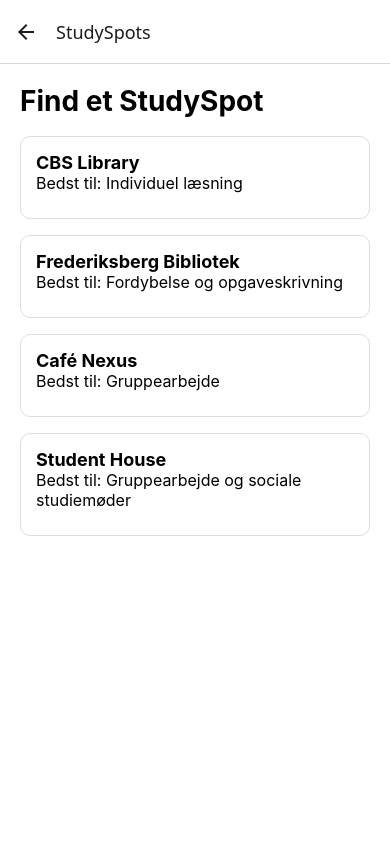
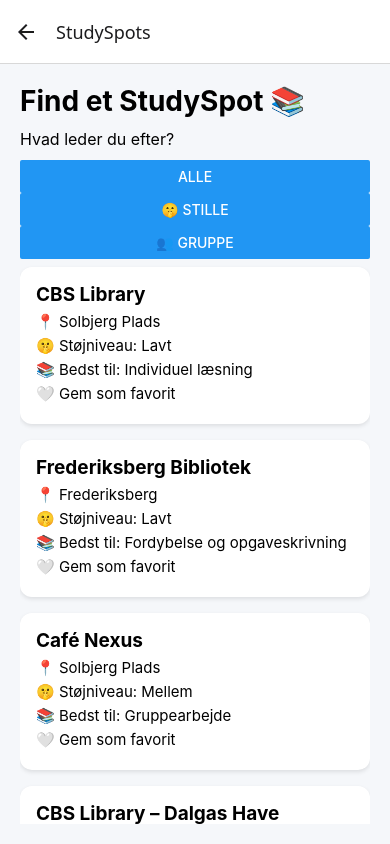
Before and after one commit to Mery-ss/StudySpot, a React Native app: screen /StudySpots in a window 390 px wide. Built offline with nearby package versions, Linux system fonts and the light colour scheme.

Commit message:
Opdateret StudySpot med nyt design, filtre og favoritter

```diff
--- a/screens/DetailsScreen.js
+++ b/screens/DetailsScreen.js
@@ -4,10 +4,10 @@
 // Importerer de React Native-komponenter, vi skal bruge
 import { View, Text, Button } from "react-native";
 
-// Importerer vores styling fra den separate styling-fil
+// Importerer vores styling
 import { GlobalStyle } from "../styles/GlobalStyle";
 
-// DetailsScreen viser information om det StudySpot, brugeren har valgt
+// DetailsScreen viser information om det valgte StudySpot
 export default function DetailsScreen({ route, navigation }) {
 
   // Henter det valgte studiested fra StudySpotsScreen
@@ -16,29 +16,38 @@
   return (
     <View style={GlobalStyle.container}>
 
-      {/* Navnet på det valgte StudySpot */}
+      {/* Navnet på StudySpottet */}
       <Text style={GlobalStyle.title}>
-        {place.name}
+        📍 {place.name}
       </Text>
 
-      {/* Information om studiestedet */}
-      <Text style={GlobalStyle.text}>
-        Støjniveau: {place.noise}
+      {/* Område */}
+      <Text style={GlobalStyle.subtitle}>
+        {place.area}
       </Text>
 
-      <Text style={GlobalStyle.text}>
-        Wi-Fi: {place.wifi}
-      </Text>
+      {/* Information om stedet */}
+      <View style={GlobalStyle.itemContainer}>
 
-      <Text style={GlobalStyle.text}>
-        Strøm: {place.power}
-      </Text>
+        <Text style={GlobalStyle.infoText}>
+          🤫 Støjniveau: {place.noise}
+        </Text>
 
-      <Text style={GlobalStyle.text}>
-        Bedst til: {place.bestFor}
-      </Text>
+        <Text style={GlobalStyle.infoText}>
+          📶 Wi-Fi: {place.wifi}
+        </Text>
 
-      {/* Knap der sender brugeren tilbage til listen */}
+        <Text style={GlobalStyle.infoText}>
+          🔌 Strøm: {place.power}
+        </Text>
+
+        <Text style={GlobalStyle.infoText}>
+          📚 Bedst til: {place.bestFor}
+        </Text>
+
+      </View>
+
+      {/* Knap tilbage til listen */}
       <Button
         title="Tilbage til StudySpots"
         onPress={() => navigation.goBack()}
--- a/screens/HomeScreen.js
+++ b/screens/HomeScreen.js
@@ -4,35 +4,51 @@
 // Importerer de React Native-komponenter, vi bruger på siden
 import { View, Text, Button } from "react-native";
 
-// Importerer vores styling fra den separate styling-fil
+// Importerer vores styling
 import { GlobalStyle } from "../styles/GlobalStyle";
 
 // HomeScreen er forsiden i StudySpot
 export default function HomeScreen({ navigation }) {
   return (
     <View style={GlobalStyle.container}>
-      {/* View 1: Appens introduktion */}
+
+      {/* Introduktion til StudySpot */}
       <View>
-        <Text style={GlobalStyle.title}>StudySpot</Text>
+        <Text style={GlobalStyle.title}>📍 StudySpot</Text>
 
-        <Text style={GlobalStyle.text}>Find det perfekte sted at studere</Text>
-      </View>
-
-      {/* View 2: Kort forklaring af appens værdi */}
-      <View>
-        <Text style={GlobalStyle.text}>
-          Er du ny studerende? Find et studiested, der passer til dine behov for
-          ro, Wi-Fi, strøm og studieform.
+        <Text style={GlobalStyle.subtitle}>
+          Find dit næste studiested på CBS
         </Text>
       </View>
 
-      {/* View 3: Navigation til StudySpots */}
+      {/* Forklaring af appens formål */}
+      <View>
+        <Text style={GlobalStyle.text}>
+          Er du ny på CBS? StudySpot hjælper dig med at finde et studiested,
+          der passer til dine behov.
+        </Text>
+
+        <Text style={GlobalStyle.text}>
+          🤫 Find ro til individuel læsning
+        </Text>
+
+        <Text style={GlobalStyle.text}>
+          👥 Find steder til gruppearbejde
+        </Text>
+
+        <Text style={GlobalStyle.text}>
+          📶 Se Wi-Fi og strøm
+        </Text>
+      </View>
+
+      {/* Knap til listen over StudySpots */}
       <View>
         <Button
           title="Find StudySpots"
           onPress={() => navigation.navigate("StudySpots")}
         />
       </View>
+
     </View>
   );
 }
--- a/screens/StudySpotsScreen.js
+++ b/screens/StudySpotsScreen.js
@@ -1,83 +1,127 @@
-// Importerer React
-import React from "react";
+// Importerer React og useState
+import React, { useState } from "react";
 
 // Importerer de React Native-komponenter, vi skal bruge
-import { View, Text, FlatList, TouchableOpacity } from "react-native";
+import { View, Text, FlatList, TouchableOpacity, Button } from "react-native";
 
-// Importerer vores styling fra den separate styling-fil
+// Importerer vores styling
 import { GlobalStyle } from "../styles/GlobalStyle";
 
-// Liste med StudySpots og information om hvert sted
+// Liste med StudySpots
 const studySpots = [
   {
     id: "1",
     name: "CBS Library",
+    area: "Solbjerg Plads",
     noise: "Lavt",
     wifi: "Ja",
     power: "Ja",
     bestFor: "Individuel læsning",
+    type: "Stille",
   },
   {
     id: "2",
     name: "Frederiksberg Bibliotek",
+    area: "Frederiksberg",
     noise: "Lavt",
     wifi: "Ja",
     power: "Ja",
     bestFor: "Fordybelse og opgaveskrivning",
+    type: "Stille",
   },
   {
     id: "3",
     name: "Café Nexus",
+    area: "Solbjerg Plads",
     noise: "Mellem",
     wifi: "Ja",
     power: "Begrænset",
     bestFor: "Gruppearbejde",
+    type: "Gruppe",
   },
   {
     id: "4",
-    name: "Student House",
-    noise: "Mellem",
+    name: "CBS Library – Dalgas Have",
+    area: "Dalgas Have 15",
+    noise: "Lavt",
     wifi: "Ja",
     power: "Ja",
-    bestFor: "Gruppearbejde og sociale studiemøder",
+    bestFor: "Individuel læsning og fordybelse",
+    type: "Stille",
   },
 ];
 
-// StudySpotsScreen viser listen over studiesteder
 export default function StudySpotsScreen({ navigation }) {
+  // Husker hvilket filter brugeren har valgt
+  const [filter, setFilter] = useState("Alle");
+
+  // Husker hvilke StudySpots brugeren har gemt som favoritter
+  const [favorites, setFavorites] = useState([]);
+
+  // Filtrerer listen
+  const filteredStudySpots =
+    filter === "Alle"
+      ? studySpots
+      : studySpots.filter((place) => place.type === filter);
+
+  // Tilføjer eller fjerner et StudySpot fra favoritter
+  const toggleFavorite = (id) => {
+    if (favorites.includes(id)) {
+      setFavorites(favorites.filter((favoriteId) => favoriteId !== id));
+    } else {
+      setFavorites([...favorites, id]);
+    }
+  };
+
   return (
     <View style={GlobalStyle.container}>
+      <Text style={GlobalStyle.title}>Find et StudySpot 📚</Text>
 
-      {/* Overskrift */}
-      <Text style={GlobalStyle.title}>Find et StudySpot</Text>
+      <Text style={GlobalStyle.text}>Hvad leder du efter?</Text>
 
-      {/* FlatList viser alle vores StudySpots */}
+      {/* Filterknapper */}
+      <View>
+        <Button title="Alle" onPress={() => setFilter("Alle")} />
+
+        <Button title="🤫 Stille" onPress={() => setFilter("Stille")} />
+
+        <Button title="👥 Gruppe" onPress={() => setFilter("Gruppe")} />
+      </View>
+
+      {/* Listen over StudySpots */}
       <FlatList
-        data={studySpots}
+        data={filteredStudySpots}
         keyExtractor={(item) => item.id}
         renderItem={({ item }) => (
+          <View style={GlobalStyle.itemContainer}>
+            {/* Tryk på stedet for at se detaljer */}
+            <TouchableOpacity
+              onPress={() => navigation.navigate("Details", { place: item })}
+            >
+              <Text style={GlobalStyle.itemTitle}>{item.name}</Text>
 
-          // Hvert StudySpot kan trykkes på
-          <TouchableOpacity
-            style={GlobalStyle.itemContainer}
-            onPress={() =>
-              navigation.navigate("Details", { place: item })
-            }
-          >
-            {/* Navnet på StudySpottet */}
-            <Text style={GlobalStyle.itemTitle}>
-              {item.name}
-            </Text>
+              <Text style={GlobalStyle.infoText}>📍 {item.area}</Text>
 
-            {/* Viser kort hvad stedet er bedst til */}
-            <Text style={GlobalStyle.text}>
-              Bedst til: {item.bestFor}
-            </Text>
+              <Text style={GlobalStyle.infoText}>
+                🤫 Støjniveau: {item.noise}
+              </Text>
 
-          </TouchableOpacity>
+              <Text style={GlobalStyle.infoText}>
+                📚 Bedst til: {item.bestFor}
+              </Text>
+            </TouchableOpacity>
+
+            {/* Favoritknap */}
+            <TouchableOpacity onPress={() => toggleFavorite(item.id)}>
+              <Text style={GlobalStyle.infoText}>
+                {favorites.includes(item.id)
+                  ? "❤️ Gemt som favorit"
+                  : "🤍 Gem som favorit"}
+              </Text>
+            </TouchableOpacity>
+          </View>
         )}
       />
-
     </View>
   );
 }
--- a/styles/GlobalStyle.js
+++ b/styles/GlobalStyle.js
@@ -7,7 +7,7 @@
   // Bruges som container på vores screens
   container: {
     flex: 1,
-    backgroundColor: "#fff",
+    backgroundColor: "#F5F7FA",
     padding: 20,
   },
 
@@ -22,22 +22,44 @@
   text: {
     fontSize: 16,
     marginBottom: 10,
+    lineHeight: 22,
+  },
+
+  // Styling til en lille introduktion/underoverskrift
+  subtitle: {
+    fontSize: 18,
+    marginBottom: 20,
   },
 
   // Styling til hvert StudySpot i listen
   itemContainer: {
     backgroundColor: "white",
     marginVertical: 8,
-    padding: 15,
-    borderRadius: 10,
-    borderWidth: 1,
-    borderColor: "#ddd",
+    padding: 16,
+    borderRadius: 12,
+
+    // Let skygge omkring hvert StudySpot
+    shadowColor: "#000",
+    shadowOffset: {
+      width: 0,
+      height: 2,
+    },
+    shadowOpacity: 0.1,
+    shadowRadius: 4,
+    elevation: 3,
   },
 
   // Navnet på et StudySpot i listen
   itemTitle: {
-    fontSize: 18,
+    fontSize: 19,
     fontWeight: "bold",
+    marginBottom: 6,
+  },
+
+  // Bruges til små informationer om et StudySpot
+  infoText: {
+    fontSize: 15,
+    marginBottom: 5,
   },
 
 });
```
